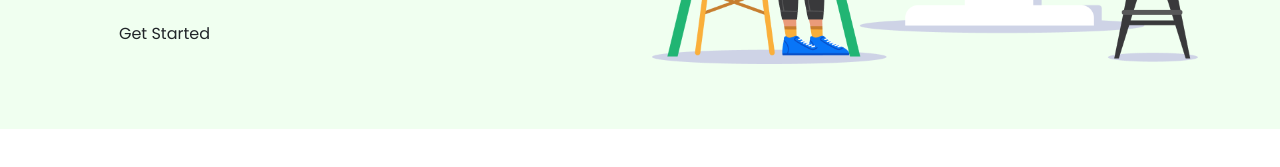
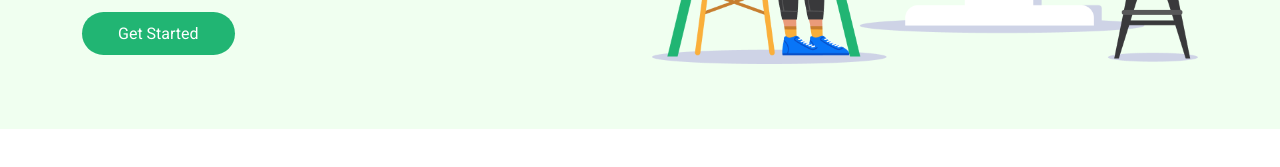
Before and after one commit to Maliha-Moumi/E-school-banner, a plain HTML site: page index.html in a window 1280 px wide. Shown: the part 413-580 px from the top of the page. Drawn offline with Linux system fonts and the light colour scheme.

Commit message:
Update index.html

```diff
--- a/index.html
+++ b/index.html
@@ -76,7 +76,7 @@
             <h1 class="b_h1">Learn With fun
              <br> on <span>any schedule</span></h1>
               <p class="b_black m-0">Lorem ipsum dolor sit amet, consectetur adipiscing elit. Varius blandit facilisis quam netus.</p>
-              <button type="button" class="btn btn_signin btn_banner ">Get Started</button>
+            <button type="button" class="btn btn-signin btn_banner ">Get Started</button>
           </div>
         </div>
         <!-- banner img -->
```
